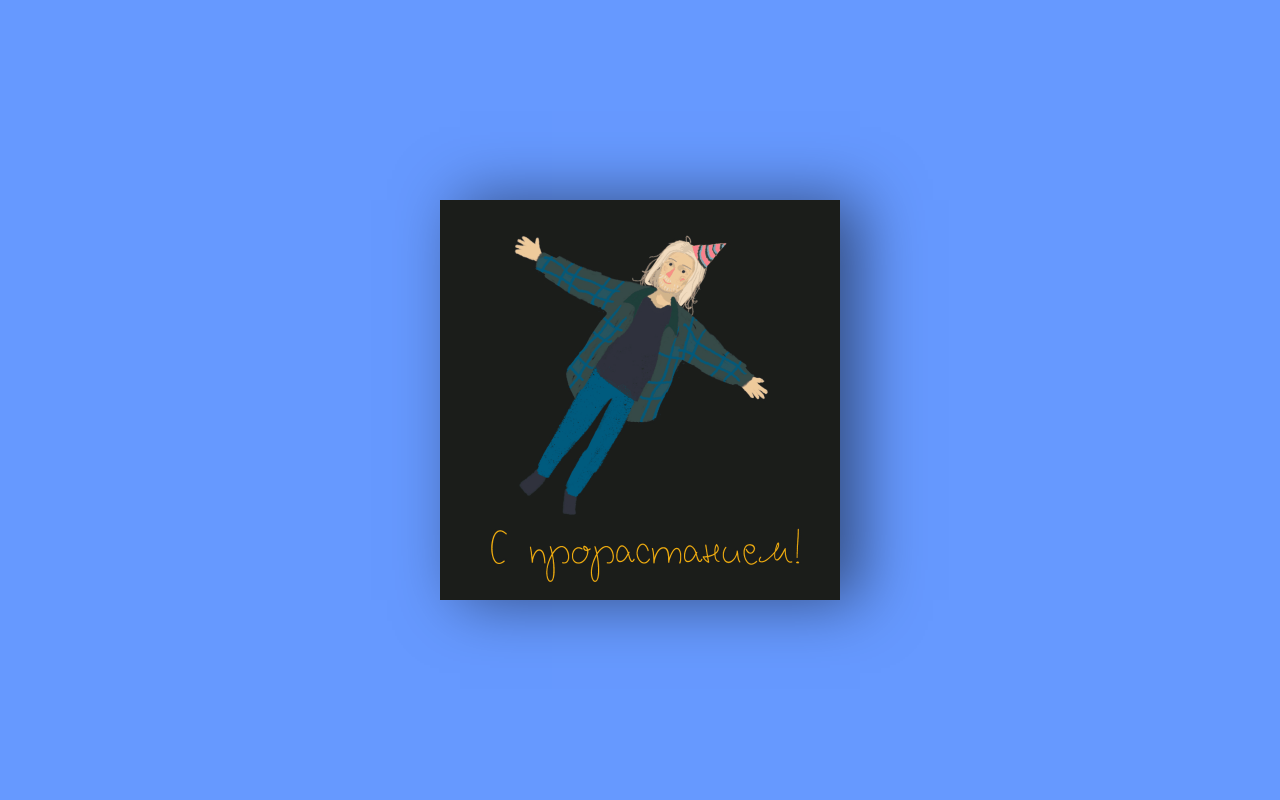
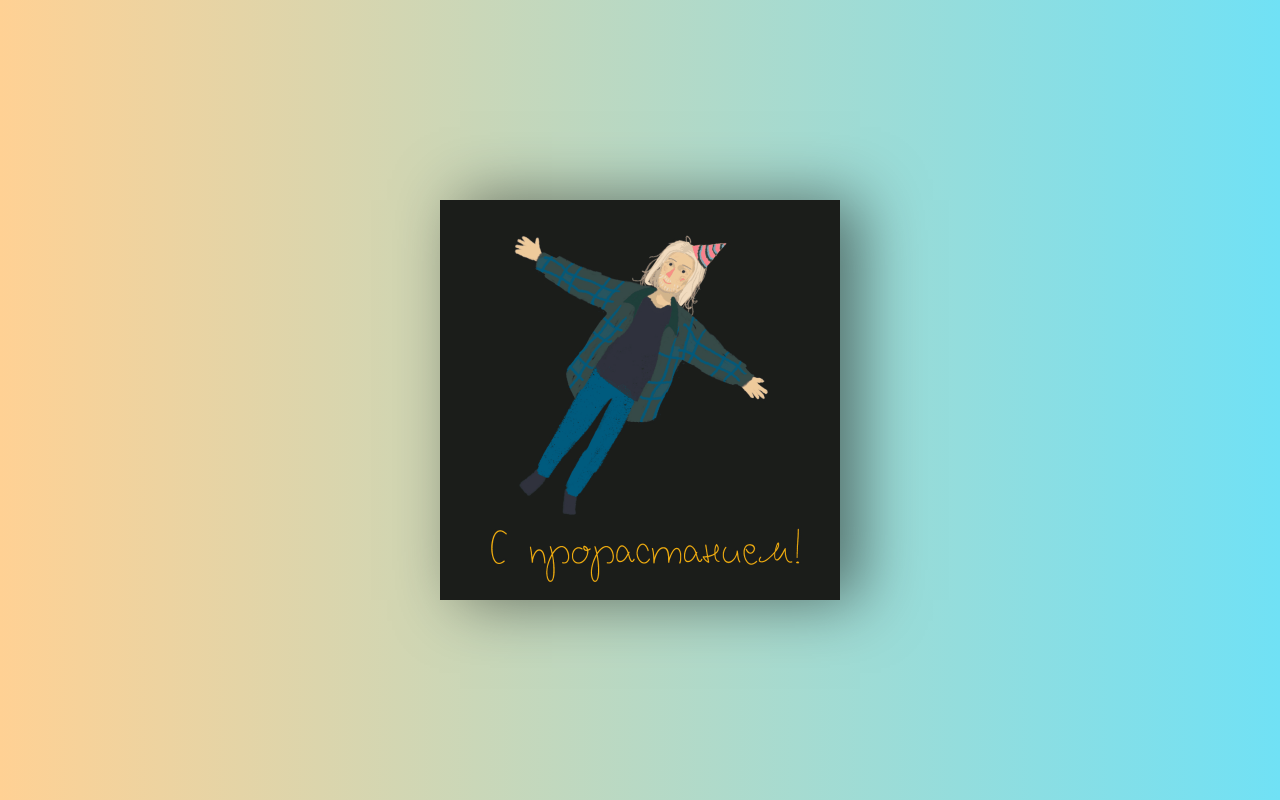
Before and after one commit to 7ZoidBerg7/happybirthday, a plain HTML site: page index.html in a window 1280 px wide. Drawn offline with Linux system fonts and the light colour scheme.

Commit message:
Update style.css

```diff
--- a/style.css
+++ b/style.css
@@ -3,8 +3,9 @@
 
 body {
 	font-family: 'Indie Flower', cursive !important;
-	background: #6699FF; /*CAPE HONEY*/
-	margin: 0px;
+	background: #70e1f5;  /* fallback for old browsers */
+  	background: -webkit-linear-gradient(to right, #ffd194, #70e1f5);  /* Chrome 10-25, Safari 5.1-6 */
+  	background: linear-gradient(to right, #ffd194, #70e1f5); /* W3C, IE 10+/ Edge, Firefox 16+, Chrome 26+, Opera 12+, Safari 7+ */
 	padding: 0px;
 }
 
```
